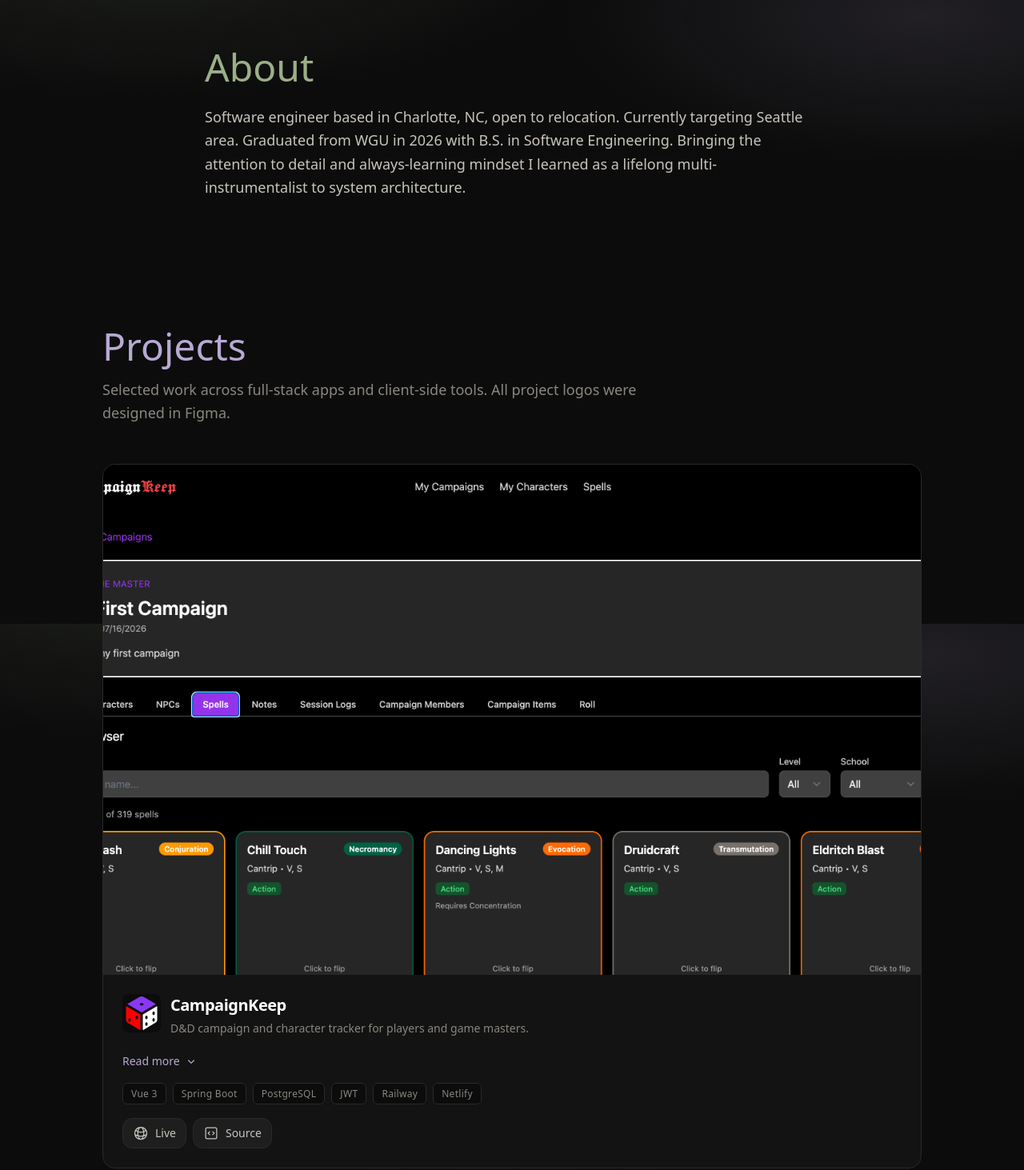
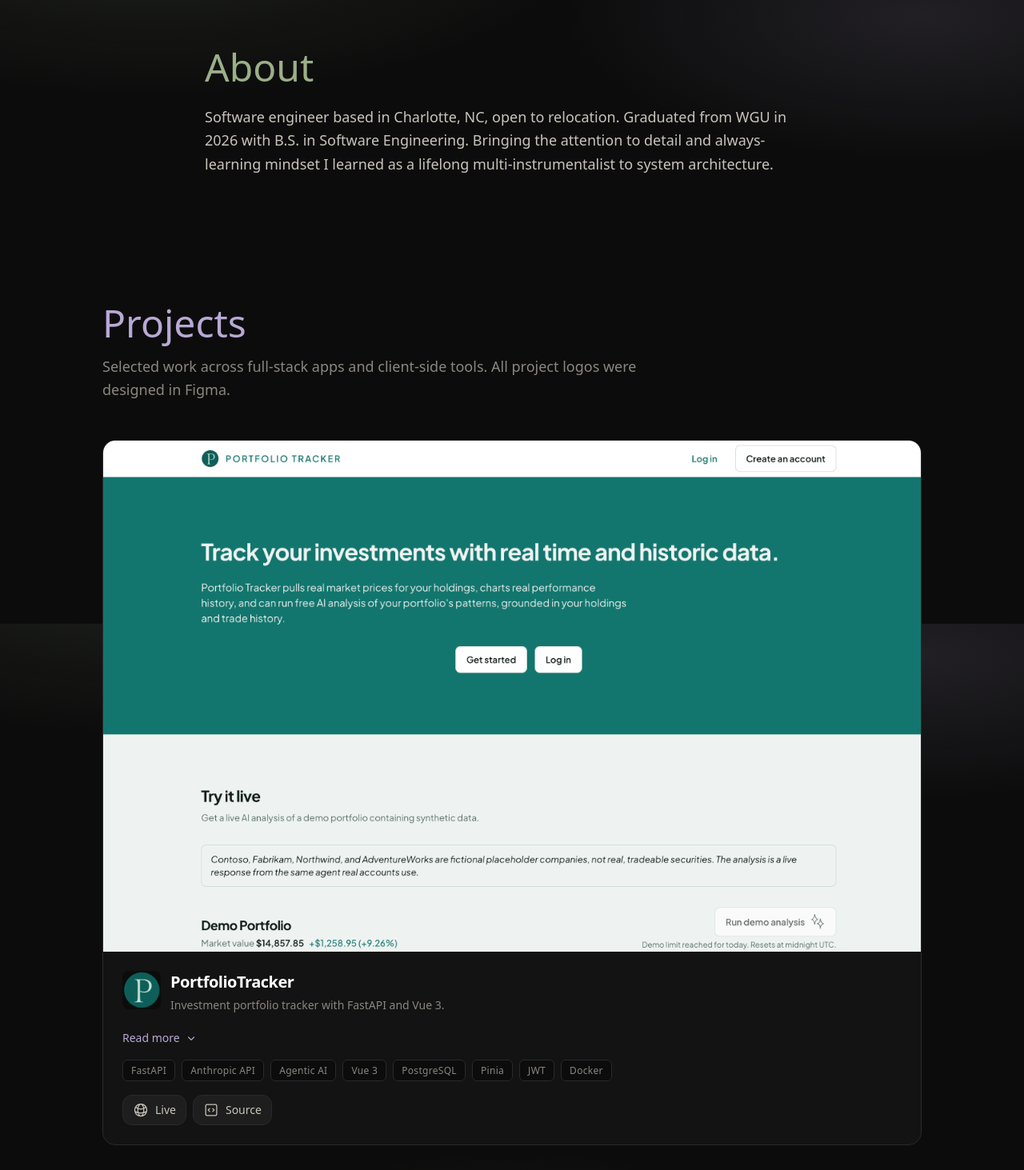
Before and after one commit to kdnth/project-portfolio, a Vue app: page / in a window 1280 px wide. Shown: the part 820-2283 px from the top of the page at 80% size. Built offline with nearby package versions, Linux system fonts and the light colour scheme.

Commit message:
refactor: reorder project data

```diff
--- a/src/components/AboutSection.vue
+++ b/src/components/AboutSection.vue
@@ -5,10 +5,9 @@
     <div class="mx-auto max-w-3xl">
       <h2 id="about-heading" class="font-display text-4xl text-sage sm:text-5xl">About</h2>
       <p class="mt-6 text-base leading-relaxed text-mist sm:text-lg">
-        Software engineer based in Charlotte, NC, open to relocation. Currently targeting Seattle
-        area. Graduated from WGU in 2026 with B.S. in Software Engineering. Bringing the attention
-        to detail and always-learning mindset I learned as a lifelong multi-instrumentalist to
-        system architecture.
+        Software engineer based in Charlotte, NC, open to relocation. Graduated from WGU in 2026
+        with B.S. in Software Engineering. Bringing the attention to detail and always-learning
+        mindset I learned as a lifelong multi-instrumentalist to system architecture.
       </p>
     </div>
   </section>
--- a/src/data/projects.ts
+++ b/src/data/projects.ts
@@ -20,6 +20,29 @@ export type Project = {
 }
 
 export const projects: Project[] = [
+  {
+    id: 'portfolio-tracker',
+    name: 'PortfolioTracker',
+    summary: 'Investment portfolio tracker with FastAPI and Vue 3.',
+    description:
+      'Create accounts and portfolios, record buy/sell trades, and analyze your portfolio with an AI agent powered by the Anthropic API. View holdings with weighted-average cost basis stored as integer cents. Layered FastAPI services, ownership-scoped routes, JWT auth, and a typed Vue 3 SPA with Pinia. Deployed API on Railway, SPA on Netlify, Postgres on Neon.',
+    tags: [
+      'FastAPI',
+      'Anthropic API',
+      'Agentic AI',
+      'Vue 3',
+      'PostgreSQL',
+      'Pinia',
+      'JWT',
+      'Docker',
+    ],
+    logo: portfolioTrackerLogo,
+    logoAlt: 'PortfolioTracker logo — folder with letter P',
+    screenshot: portfolioTrackerScreenshot,
+    screenshotAlt: 'PortfolioTracker portfolios list with Retirement book',
+    liveUrl: 'https://portfolio-tracker.kdnth.co',
+    sourceUrl: 'https://github.com/kdnth/portfolio-tracker',
+  },
   {
     id: 'campaignkeep',
     name: 'CampaignKeep',
@@ -48,27 +71,4 @@ export const projects: Project[] = [
     liveUrl: 'https://chordshuffler.kdnth.co',
     sourceUrl: 'https://github.com/kdnth/ChordShuffler',
   },
-  {
-    id: 'portfolio-tracker',
-    name: 'PortfolioTracker',
-    summary: 'Investment portfolio tracker with FastAPI and Vue 3.',
-    description:
-      'Create accounts and portfolios, record buy/sell trades, and analyze your portfolio with an AI agent powered by the Anthropic API. View holdings with weighted-average cost basis stored as integer cents. Layered FastAPI services, ownership-scoped routes, JWT auth, and a typed Vue 3 SPA with Pinia. Deployed API on Railway, SPA on Netlify, Postgres on Neon.',
-    tags: [
-      'FastAPI',
-      'Anthropic API',
-      'Custom AI Agent',
-      'Vue 3',
-      'PostgreSQL',
-      'Pinia',
-      'JWT',
-      'Docker',
-    ],
-    logo: portfolioTrackerLogo,
-    logoAlt: 'PortfolioTracker logo — folder with letter P',
-    screenshot: portfolioTrackerScreenshot,
-    screenshotAlt: 'PortfolioTracker portfolios list with Retirement book',
-    liveUrl: 'https://portfolio-tracker.kdnth.co',
-    sourceUrl: 'https://github.com/kdnth/portfolio-tracker',
-  },
 ]
```
